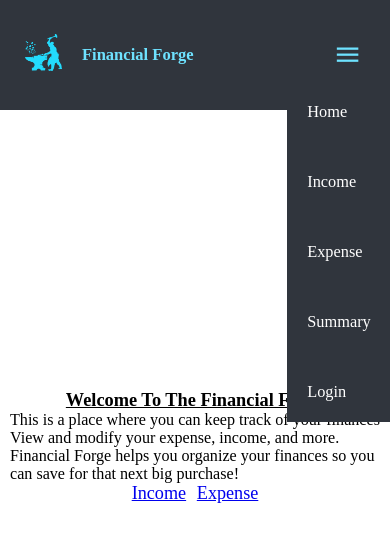
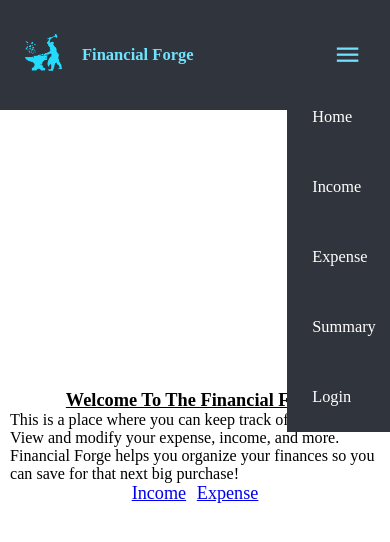
Before and after one commit to MJStone587/FinancialForge_MERN, a React (Create React App) app in the folder client/: page / in a window 390 px wide. Both pictures are taken after a click on the element "menu". Shown: the top 542 px of the page. Built offline with nearby package versions, Linux system fonts and the light colour scheme.

Commit message:
env byebye

```diff
--- a/client/src/index.css
+++ b/client/src/index.css
@@ -470,4 +470,7 @@ td {
   .modal-content {
     width: 80%;
   }
+  .navbar-links {
+    margin: 5px;
+  }
 }
```
Also changed, not shown: 2 other files (tests, documents, lock files or other folders).
